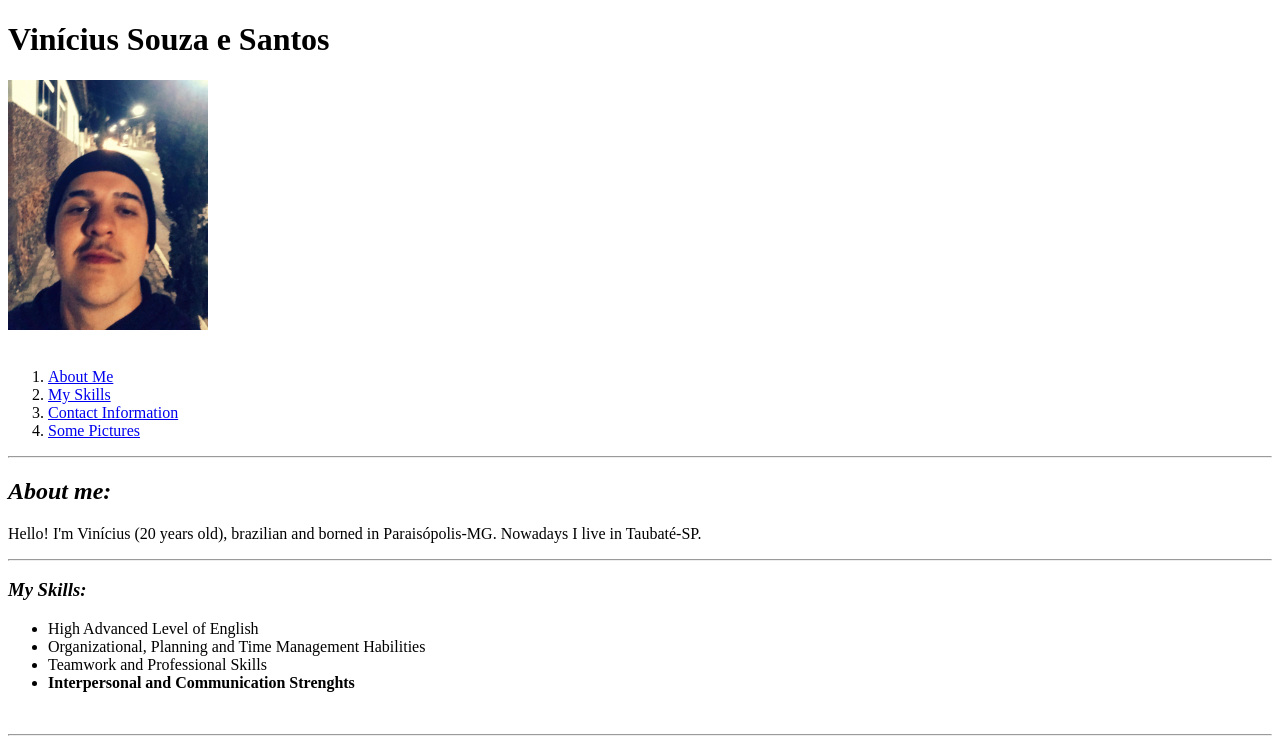
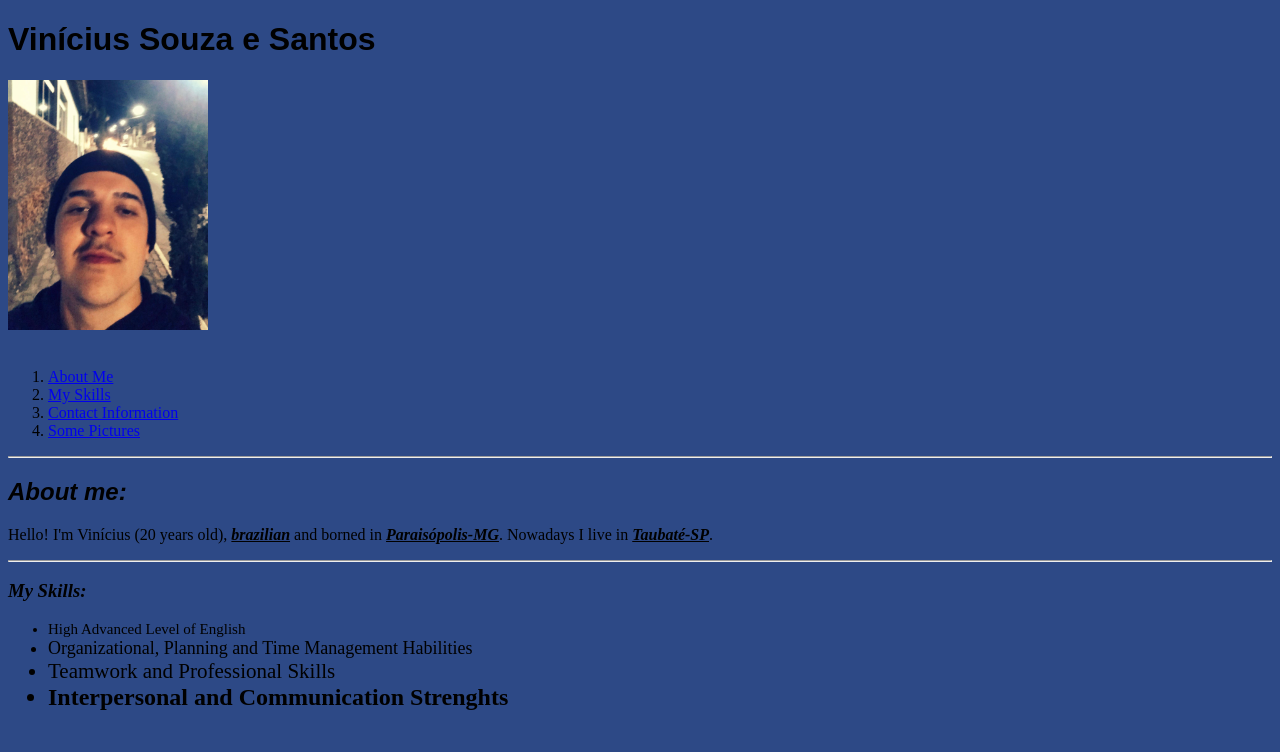
Before and after one commit to viniciussouzas/viniciussouzas.github.io, a plain HTML site: page index.html in a window 1280 px wide. Shown: the top 752 px of the page. Drawn offline with Linux system fonts and the light colour scheme.

Commit message:
Alterações portfolio-web: fontes diferentes nome e descrição, cor base background, estilo tags nacionalidade e cidade, tamanhos diferentes para lista de habilidades e criação de classes

```diff
--- a/index.html
+++ b/index.html
@@ -3,9 +3,48 @@
 <head>
 <title>Web Porfólio</title>
 </head>
+
+<style>
+
+  .name {
+    font-family: Arial, Helvetica, sans-serif
+  }
+
+  .description {
+    font-family: Arial, Helvetica, sans-serif;
+  }
+
+  body {
+    background-color: #2d4986 ;
+  }
+
+  .nacionality, .naturality, .living {
+    text-decoration: underline;
+    font-style: italic;
+  }
+
+  .englishSkills {
+    font-size: 15px;
+  }
+
+  .organizationSkills {
+    font-size: 18px;
+  }
+
+  .professionalSkills {
+    font-size: 21px;
+  }
+
+  .communicativeSkills {
+    font-size: 24px;
+  }
+
+
+    </style>
+
 <body>
 
-<h1>Vinícius Souza e Santos</h1>
+<h1 class="name">Vinícius Souza e Santos</h1>
 <img src="images/FotoPerfil.jpeg" alt="Foto atual de Vinícius Souza e Santos" width="200px">
 <br>
 <br>
@@ -17,16 +56,16 @@
 </ol>
 <hr>
 
-<h2 id="aboutme"><em>About me:</em></h2>
-<p>Hello! I'm Vinícius (20 years old), brazilian and borned in Paraisópolis-MG. Nowadays I live in Taubaté-SP.</p>
+<h2 class="description"id="aboutme"><em>About me:</em></h2>
+<p>Hello! I'm Vinícius (20 years old), <strong class="nacionality">brazilian</strong> and borned in <strong class="naturality">Paraisópolis-MG</strong>. Nowadays I live in <strong class="living">Taubaté-SP</strong>.</p>
 
 <hr>
 <h3 id="myskills"><em>My Skills:</em></h3>
 <ul>
-<li>High Advanced Level of English</li>
-<li>Organizational, Planning and Time Management Habilities</li>
-<li>Teamwork and Professional Skills</li>
-<li><strong>Interpersonal and Communication Strenghts</strong></li>
+<li class="englishSkills">High Advanced Level of English</li>
+<li class="organizationSkills">Organizational, Planning and Time Management Habilities</li>
+<li class="professionalSkills">Teamwork and Professional Skills</li>
+<li class="communicativeSkills"><strong>Interpersonal and Communication Strenghts</strong></li>
 </ul>
 <br>
 <hr>
```
